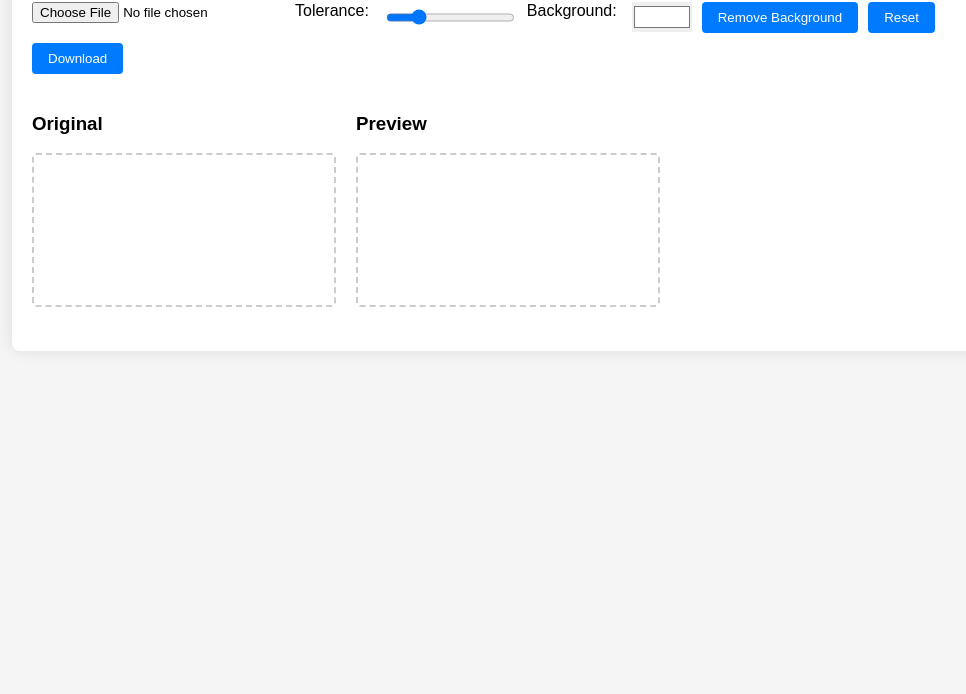
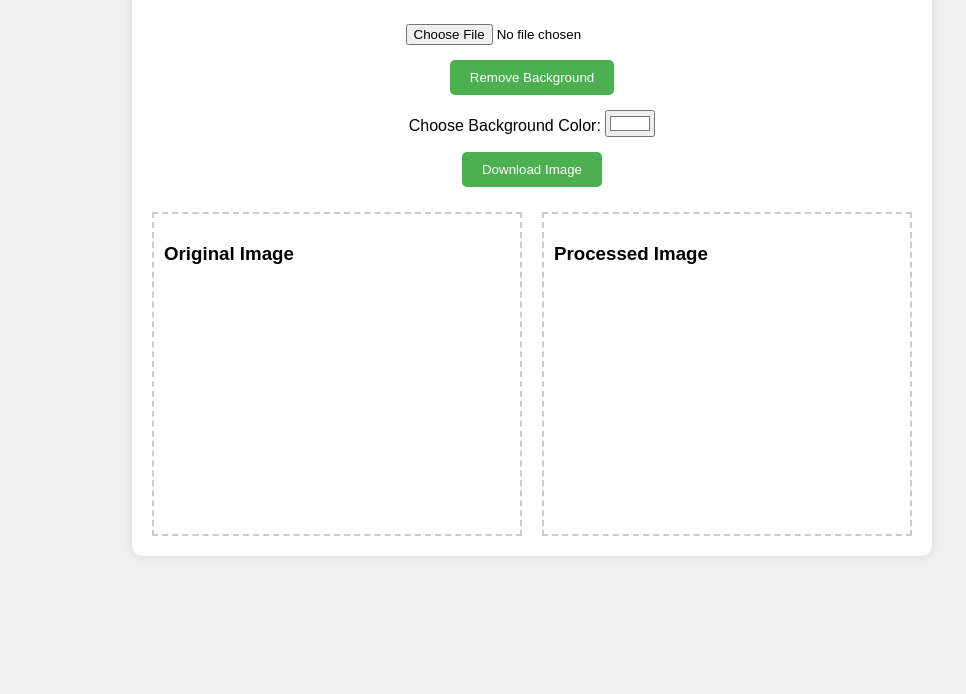
Before and after one commit to ruhs786/removebg, a plain HTML site: page index.html in a window 1280 px wide. Shown: the part 106-800 px from the top of the page, without its empty margins (108-1074 px from the left). Drawn offline with Linux system fonts and the light colour scheme.

Commit message:
Update index.html

```diff
--- a/index.html
+++ b/index.html
@@ -3,179 +3,172 @@
 <head>
     <meta charset="UTF-8">
     <meta name="viewport" content="width=device-width, initial-scale=1.0">
-    <title>Advanced Background Remover</title>
+    <title>Background Remover</title>
     <style>
         body {
             font-family: Arial, sans-serif;
-            margin: 20px;
-            background-color: #f5f5f5;
+            max-width: 800px;
+            margin: 0 auto;
+            padding: 20px;
+            background-color: #f0f0f0;
         }
+
         .container {
-            max-width: 1000px;
-            margin: 0 auto;
-            background: white;
+            background-color: white;
             padding: 20px;
-            border-radius: 8px;
-            box-shadow: 0 0 15px rgba(0,0,0,0.1);
+            border-radius: 10px;
+            box-shadow: 0 0 10px rgba(0,0,0,0.1);
         }
-        .canvas-container {
+
+        .upload-section {
+            margin-bottom: 20px;
+            text-align: center;
+        }
+
+        .preview-section {
             display: flex;
             gap: 20px;
-            margin: 20px 0;
+            margin-top: 20px;
         }
-        canvas {
-            max-width: 400px;
+
+        .image-container {
+            flex: 1;
             border: 2px dashed #ccc;
-            border-radius: 4px;
+            padding: 10px;
+            min-height: 300px;
         }
-        .controls {
-            display: flex;
-            flex-wrap: wrap;
-            gap: 10px;
+
+        .image-preview {
+            max-width: 100%;
+            max-height: 300px;
+        }
+
+        input[type="file"] {
             margin: 10px 0;
         }
+
         button {
-            padding: 8px 16px;
-            background-color: #007bff;
+            background-color: #4CAF50;
             color: white;
+            padding: 10px 20px;
             border: none;
-            border-radius: 4px;
+            border-radius: 5px;
             cursor: pointer;
+            margin: 5px;
         }
+
         button:hover {
-            background-color: #0056b3;
+            background-color: #45a049;
         }
-        input[type="color"] {
-            width: 60px;
-            height: 30px;
-            padding: 0;
-            border: none;
-            cursor: pointer;
-        }
-        label {
-            margin-right: 5px;
+
+        .color-picker {
+            margin: 10px 0;
         }
     </style>
 </head>
 <body>
     <div class="container">
-        <h2>Advanced Background Remover</h2>
+        <h1>Background Remover</h1>
 
-        <div class="controls">
+        <div class="upload-section">
             <input type="file" id="imageInput" accept="image/*">
-            <label>Tolerance:</label>
-            <input type="range" id="tolerance" min="10" max="100" value="30">
-            <label>Background:</label>
-            <input type="color" id="bgColor" value="#ffffff">
+            <br>
             <button onclick="processImage()">Remove Background</button>
-            <button onclick="resetImage()">Reset</button>
-            <button onclick="downloadImage()">Download</button>
+            <div class="color-picker">
+                <label>Choose Background Color: </label>
+                <input type="color" id="bgColor" value="#ffffff" onchange="updateBackground()">
+            </div>
+            <button onclick="downloadImage()">Download Image</button>
         </div>
 
-        <div class="canvas-container">
-            <div>
-                <h3>Original</h3>
-                <canvas id="originalCanvas"></canvas>
+        <div class="preview-section">
+            <div class="image-container">
+                <h3>Original Image</h3>
+                <img id="originalPreview" class="image-preview">
             </div>
-            <div>
-                <h3>Preview</h3>
-                <canvas id="previewCanvas"></canvas>
+            <div class="image-container">
+                <h3>Processed Image</h3>
+                <canvas id="processedPreview"></canvas>
             </div>
         </div>
     </div>
 
     <script>
-        const imageInput = document.getElementById('imageInput');
-        const originalCanvas = document.getElementById('originalCanvas');
-        const previewCanvas = document.getElementById('previewCanvas');
-        const originalCtx = originalCanvas.getContext('2d');
-        const previewCtx = previewCanvas.getContext('2d');
-        const bgColor = document.getElementById('bgColor');
-        const toleranceInput = document.getElementById('tolerance');
-        let originalImage = null;
-        let img = null;
+        const API_KEY = 'aRFfMjkqoq265dPNf2fBbCc6'; // Get from remove.bg
+        let processedImage = null;
+        const canvas = document.getElementById('processedPreview');
+        const ctx = canvas.getContext('2d');
 
-        imageInput.addEventListener('change', function(e) {
-            const file = e.target.files[0];
-            if (file) {
-                const reader = new FileReader();
-                reader.onload = function(event) {
-                    img = new Image();
-                    img.onload = function() {
-                        originalCanvas.width = previewCanvas.width = img.width;
-                        originalCanvas.height = previewCanvas.height = img.height;
-                        originalCtx.drawImage(img, 0, 0);
-                        previewCtx.drawImage(img, 0, 0);
-                        originalImage = originalCtx.getImageData(0, 0, img.width, img.height);
-                    }
-                    img.src = event.target.result;
-                }
-                reader.readAsDataURL(file);
+        // Handle image upload preview
+        document.getElementById('imageInput').addEventListener('change', function(e) {
+            const reader = new FileReader();
+            reader.onload = function() {
+                document.getElementById('originalPreview').src = reader.result;
             }
+            reader.readAsDataURL(e.target.files[0]);
         });
 
-        function processImage() {
-            if (!originalImage) return;
-
-            const imageData = originalCtx.getImageData(0, 0, originalCanvas.width, originalCanvas.height);
-            const data = imageData.data;
-            const tolerance = parseInt(toleranceInput.value);
-            const bgColorHex = bgColor.value;
-            const r2 = parseInt(bgColorHex.slice(1, 3), 16);
-            const g2 = parseInt(bgColorHex.slice(3, 5), 16);
-            const b2 = parseInt(bgColorHex.slice(5, 7), 16);
-
-            // Enhanced background removal with edge preservation
-            for (let i = 0; i < data.length; i += 4) {
-                const r1 = data[i];
-                const g1 = data[i + 1];
-                const b1 = data[i + 2];
-
-                // Calculate color difference with weighted RGB
-                const diff = Math.sqrt(
-                    Math.pow(r1 - r2, 2) * 0.3 +
-                    Math.pow(g1 - g2, 2) * 0.59 +
-                    Math.pow(b1 - b2, 2) * 0.11
-                );
-
-                if (diff < tolerance) {
-                    data[i + 3] = 0; // Make transparent
-                }
+        async function processImage() {
+            const file = document.getElementById('imageInput').files[0];
+            if (!file) {
+                alert('Please select an image first!');
+                return;
             }
 
-            // Apply to preview canvas
-            previewCtx.fillStyle = bgColor.value;
-            previewCtx.fillRect(0, 0, previewCanvas.width, previewCanvas.height);
-            previewCtx.putImageData(imageData, 0, 0);
+            const formData = new FormData();
+            formData.append('image_file', file);
+            formData.append('size', 'auto');
+
+            try {
+                const response = await fetch('https://api.remove.bg/v1.0/removebg', {
+                    method: 'POST',
+                    headers: {
+                        'X-Api-Key': API_KEY
+                    },
+                    body: formData
+                });
+
+                if (!response.ok) throw new Error('Failed to process image');
+
+                const blob = await response.blob();
+                processedImage = URL.createObjectURL(blob);
+                updateBackground();
+            } catch (error) {
+                alert(error.message);
+            }
         }
 
-        function resetImage() {
-            if (originalImage) {
-                originalCtx.putImageData(originalImage, 0, 0);
-                previewCtx.putImageData(originalImage, 0, 0);
+        function updateBackground() {
+            if (!processedImage) return;
+
+            const color = document.getElementById('bgColor').value;
+            const img = new Image();
+            img.src = processedImage;
+
+            img.onload = function() {
+                canvas.width = img.width;
+                canvas.height = img.height;
+
+                // Draw background color
+                ctx.fillStyle = color;
+                ctx.fillRect(0, 0, canvas.width, canvas.height);
+
+                // Draw processed image
+                ctx.drawImage(img, 0, 0);
             }
         }
 
         function downloadImage() {
+            if (!processedImage) {
+                alert('Please process an image first!');
+                return;
+            }
+
             const link = document.createElement('a');
             link.download = 'processed-image.png';
-            link.href = previewCanvas.toDataURL('image/png');
+            link.href = canvas.toDataURL();
             link.click();
         }
-
-        // Real-time background color preview
-        bgColor.addEventListener('input', function() {
-            if (originalImage) {
-                processImage();
-            }
-        });
-
-        // Real-time tolerance preview
-        toleranceInput.addEventListener('input', function() {
-            if (originalImage) {
-                processImage();
-            }
-        });
     </script>
 </body>
 </html>
```
